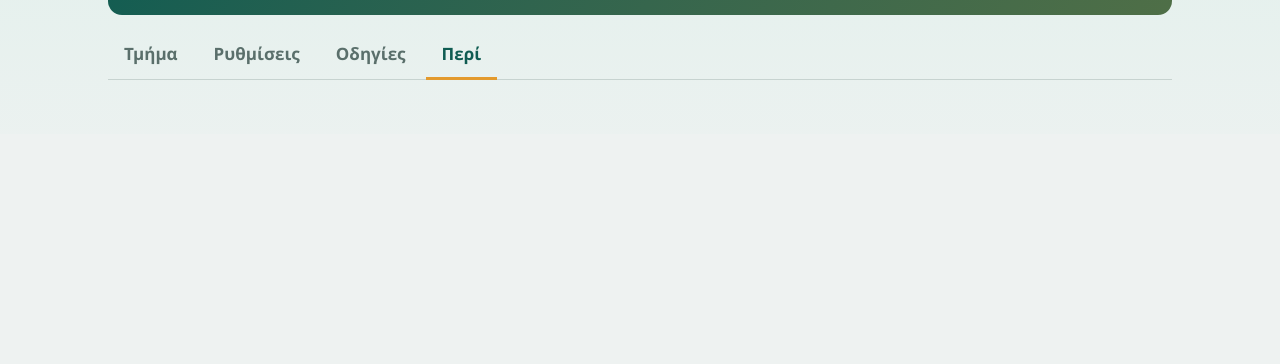
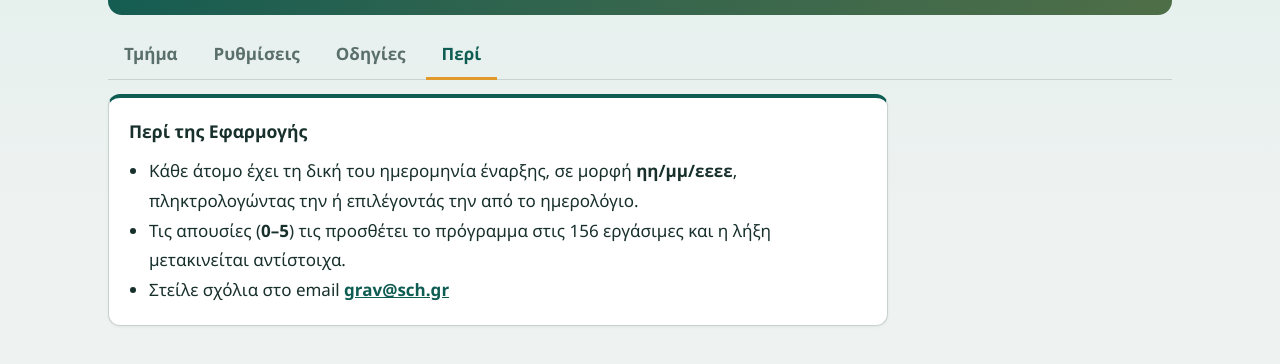
Before and after one commit to gravasop1-design/Mathiteia, a plain HTML site: page index.html in a window 1280 px wide. Both pictures are taken after a click on the tab "Περί". Shown: the part 108-472 px from the top of the page. Drawn offline with Linux system fonts and the light colour scheme.

Commit message:
Update index.html
τεστ4

```diff
--- a/index.html
+++ b/index.html
@@ -298,6 +298,22 @@ table.mt tfoot th{background:var(--warm)}
       </ul>
     </div>
   </section>
+
+<!-- Οδηγίες -->
+  <section id="p-peri" role="tabpanel" aria-labelledby="tab-peri" hidden>
+    <div class="panel" style="max-width:780px">
+      <h2>Περί της Εφαρμογής</h2>
+      <ul style="padding-left:20px; margin:12px 0 0; line-height:1.75">
+        <li>Κάθε άτομο έχει τη δική του ημερομηνία έναρξης, σε μορφή <strong>ηη/μμ/εεεε</strong>, πληκτρολογώντας την ή επιλέγοντάς την από το ημερολόγιο.</li>
+        <li>Τις απουσίες (<strong>0–5</strong>) τις προσθέτει το πρόγραμμα στις 156 εργάσιμες και η λήξη μετακινείται αντίστοιχα.</li>
+        <li>Στείλε σχόλια στο email <a href="mailto:grav@sch.gr" style="color:var(--accent); font-weight:600">grav@sch.gr</a></li>
+      </ul>
+    </div>
+  </section>
+
+
+
+
 </main>
 
 <dialog id="mdlg" aria-labelledby="mttl">
```
